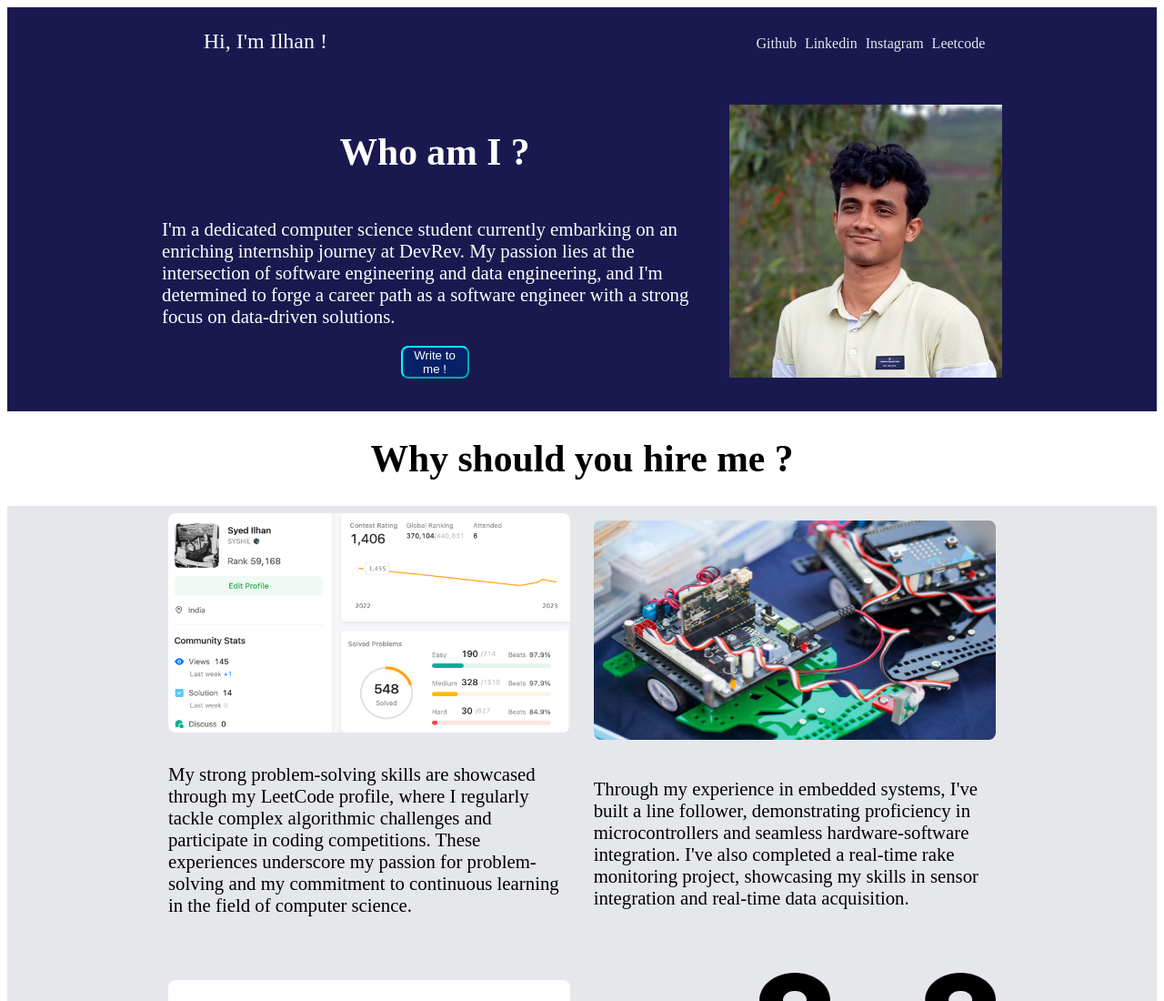
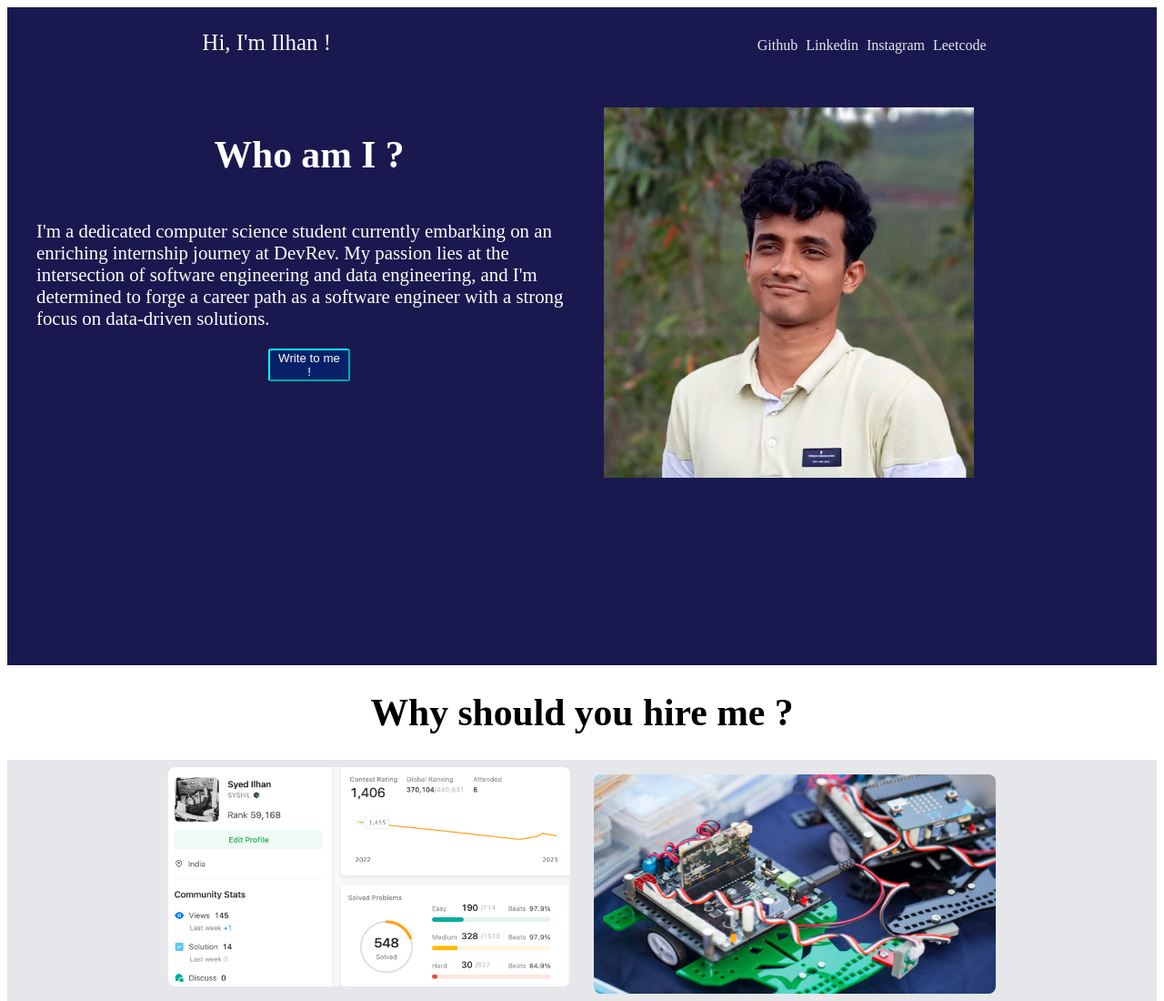
Before and after one commit to SYSHIL/Portfolio, a plain HTML site: page index.html in a window 1280 px wide. Shown: the top 1100 px of the page at 91% size. Drawn offline with Linux system fonts and the light colour scheme.

Commit message:
CHANGE FONT SIZE

```diff
--- a/style.css
+++ b/style.css
@@ -11,7 +11,7 @@ body{
     gap : 4%;
 }
 .header{
-    font-size: 24px;
+    font-size: 1.2em;
     color : #F9FAF8;
     background-color: #191950;
     display: flex;
@@ -22,7 +22,7 @@ body{
     list-style: none;
     text-decoration: none;
     color: #E5E7EB;
-    font-size: 16px;
+    font-size: 1rem;
 }
 .logo{
     display: flex;
@@ -43,16 +43,16 @@ body{
     width : 50%;
 }
 .awesome-website button{
-    width : 75px;
+    width : 15%;
     align-self: center;
     color : white;
     background-color: rgb(7, 33, 105);
-    border-radius: 8px;
-    border-width : 2px;
+    border-radius: 5%;
+    border-width : 2%;
     border-color: aqua;
 }
 .hero img{
-    height : 300px;
+    height : 70%;
     align-self: center;
 }
 
```
